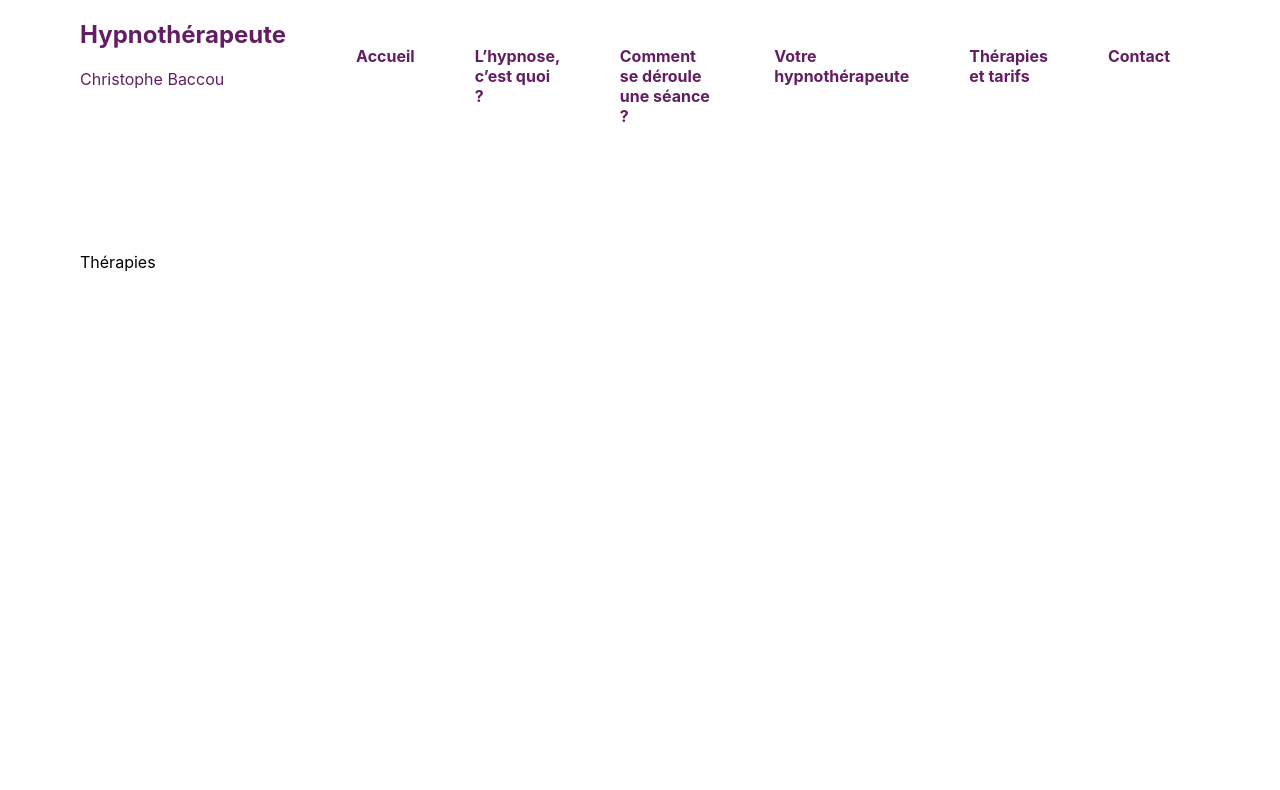
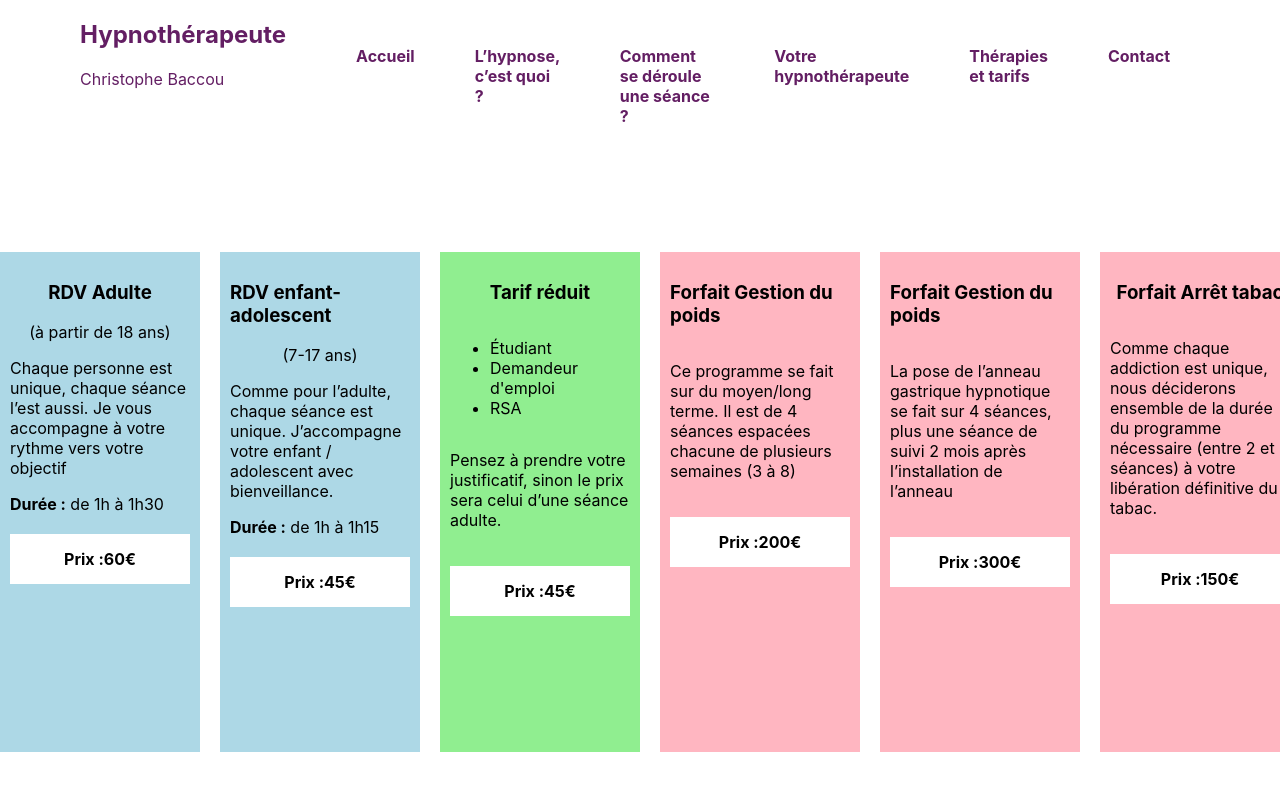
Before and after one commit to nicoriera/hypnose-frontend, a React (Create React App) app: page /therapies in a window 1280 px wide. Shown: the top 790 px of the page. Built offline with nearby package versions, Linux system fonts and the light colour scheme.

Commit message:
update page therapies and tarifs create components

```diff
--- a/src/App.css
+++ b/src/App.css
@@ -40,6 +40,10 @@
 .link-home {
   text-decoration: none;
   color: var(--header-text-color);
+}
+
+.bold {
+  font-weight: bold;
 }
 
 /* HEADER */
@@ -119,6 +123,39 @@
   margin-left: 20px;
 }
 
+/* THERAPIES TARIFS */
+.container-tarifs {
+  display: flex;
+  flex-direction: row;
+  align-items: center;
+  justify-content: center;
+}
+.bloc-tarif {
+  display: flex;
+  flex-direction: column;
+  box-sizing: border-box;
+  padding: 10px;
+  margin-left: 20px;
+  width: 200px;
+  height: 500px;
+}
+
+.tarif-titre {
+  display: flex;
+  flex-direction: column;
+  align-items: center;
+}
+
+.bloc-tarif-prix {
+  margin-top: 20px;
+  display: flex;
+  height: 50px;
+  background-color: white;
+  align-items: center;
+  justify-content: center;
+  font-weight: bold;
+}
+
 /* CONTACT */
 
 .container-contact {
--- /dev/null
+++ b/src/components/Forfait.js
@@ -0,0 +1,21 @@
+import React from "react";
+
+const Forfait = (props) => {
+  return (
+    <div>
+      <div className="bloc-tarif" style={{ backgroundColor: props.color }}>
+        <div className="tarif-titre">
+          <h3>{props.forfait}</h3>
+        </div>
+        <p>{props.infos}</p>
+
+        <div className="bloc-tarif-prix">
+          <span>Prix :</span>
+          <span>{props.prix}</span>
+        </div>
+      </div>
+    </div>
+  );
+};
+
+export default Forfait;
--- /dev/null
+++ b/src/components/Rdv.js
@@ -0,0 +1,26 @@
+import React from "react";
+
+const Rdv = (props) => {
+  return (
+    <div>
+      <div className="bloc-tarif" style={{ backgroundColor: props.color }}>
+        <div className="tarif-titre">
+          <h3>{props.rdv}</h3>
+          <span>{props.age}</span>
+        </div>
+        <p>{props.infos}</p>
+        <div>
+          <span className="bold">Durée :</span>
+          <span>{props.duree}</span>
+        </div>
+
+        <div className="bloc-tarif-prix">
+          <span>Prix :</span>
+          <span>{props.prix}</span>
+        </div>
+      </div>
+    </div>
+  );
+};
+
+export default Rdv;
--- /dev/null
+++ b/src/components/Tarif.js
@@ -0,0 +1,27 @@
+import React from "react";
+
+const Tarif = (props) => {
+  return (
+    <div>
+      <div className="bloc-tarif" style={{ backgroundColor: props.color }}>
+        <div className="tarif-titre">
+          <h3>{props.tarif}</h3>
+          <span>{props.age}</span>
+          <ul>
+            <li>{props.etudiant}</li>
+            <li>{props.demandeur}</li>
+            <li>{props.rsa}</li>
+          </ul>
+        </div>
+        <p>{props.infos}</p>
+
+        <div className="bloc-tarif-prix">
+          <span>Prix :</span>
+          <span>{props.prix}</span>
+        </div>
+      </div>
+    </div>
+  );
+};
+
+export default Tarif;
--- a/src/pages/Therapies.js
+++ b/src/pages/Therapies.js
@@ -1,7 +1,61 @@
 import React from "react";
 
+import Tarif from "../components/Tarif";
+import Rdv from "../components/Rdv";
+import Forfait from "../components/Forfait";
+
 const Therapies = () => {
-  return <div>Thérapies</div>;
+  return (
+    <div className="container-tarifs">
+      <Rdv
+        rdv="RDV Adulte"
+        age="(à partir de 18 ans)"
+        infos="Chaque personne est unique, chaque séance l’est aussi. Je vous
+          accompagne à votre rythme vers votre objectif"
+        duree=" de 1h à 1h30"
+        prix="60€"
+        color="lightblue"
+      />
+      <Rdv
+        rdv="RDV enfant-adolescent"
+        age="(7-17 ans)"
+        infos="Comme pour l’adulte, chaque séance est unique.
+J’accompagne votre enfant / adolescent avec bienveillance."
+        duree=" de 1h à 1h15"
+        prix="45€"
+        color="lightblue"
+      />
+      <Tarif
+        tarif="Tarif réduit"
+        etudiant="Étudiant
+"
+        demandeur="Demandeur d'emploi"
+        rsa="RSA"
+        infos="Pensez à prendre votre justificatif, sinon le prix sera celui d’une séance adulte."
+        duree=" de 1h à 1h15"
+        prix="45€"
+        color="lightgreen"
+      />
+      <Forfait
+        forfait="Forfait Gestion du poids"
+        infos="Ce programme se fait sur du moyen/long terme. Il est de 4 séances espacées chacune de plusieurs semaines (3 à 8)"
+        prix="200€"
+        color="lightpink"
+      />
+      <Forfait
+        forfait="Forfait Gestion du poids"
+        infos="La pose de l’anneau gastrique hypnotique se fait sur 4 séances, plus une séance de suivi 2 mois après l’installation de l’anneau"
+        prix="300€"
+        color="lightpink"
+      />
+      <Forfait
+        forfait="Forfait Arrêt tabac"
+        infos="Comme chaque addiction est unique, nous déciderons ensemble de la durée du programme nécessaire (entre 2 et 4 séances) à votre libération définitive du tabac."
+        prix="150€"
+        color="lightpink"
+      />
+    </div>
+  );
 };
 
 export default Therapies;
```
